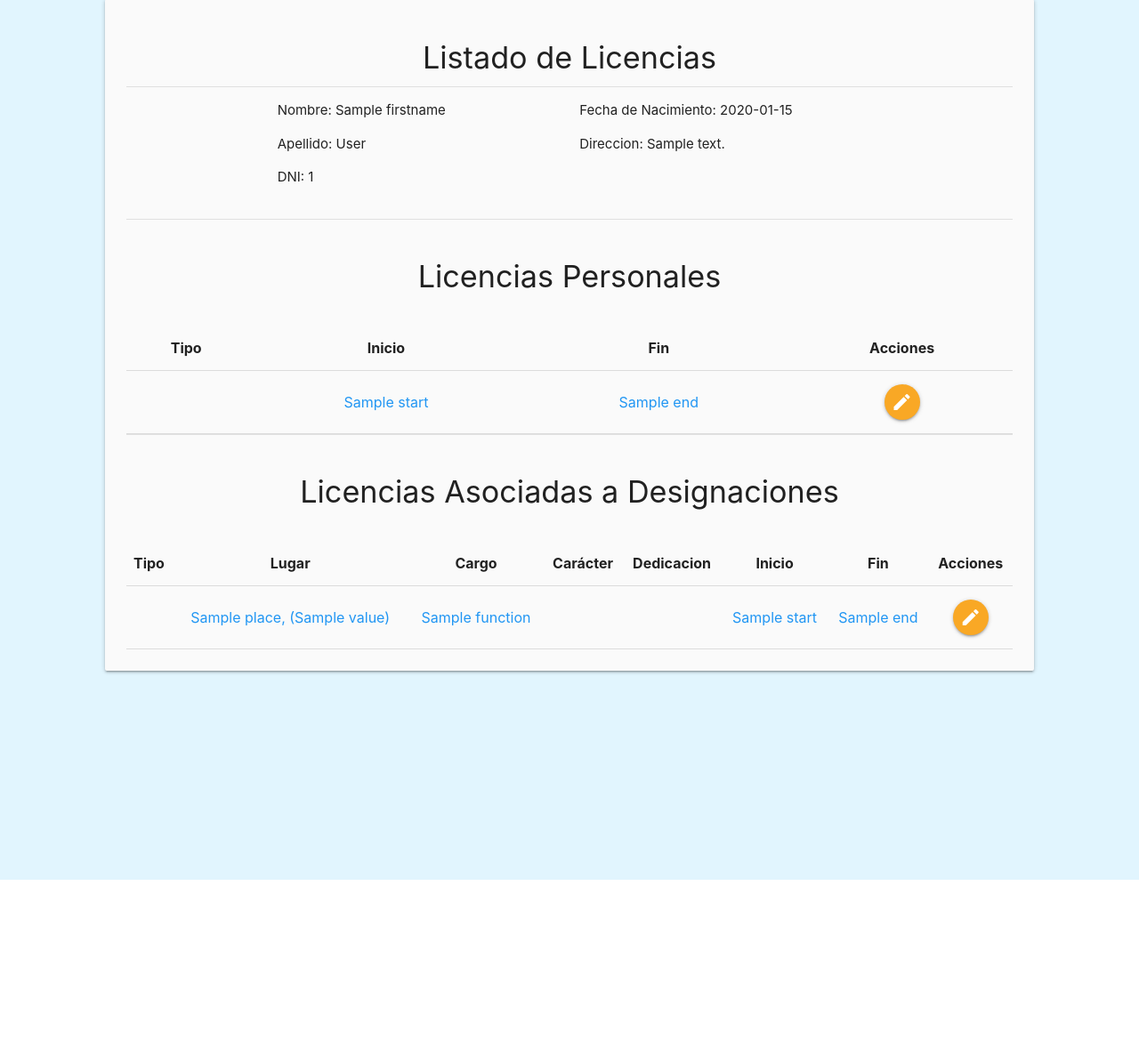
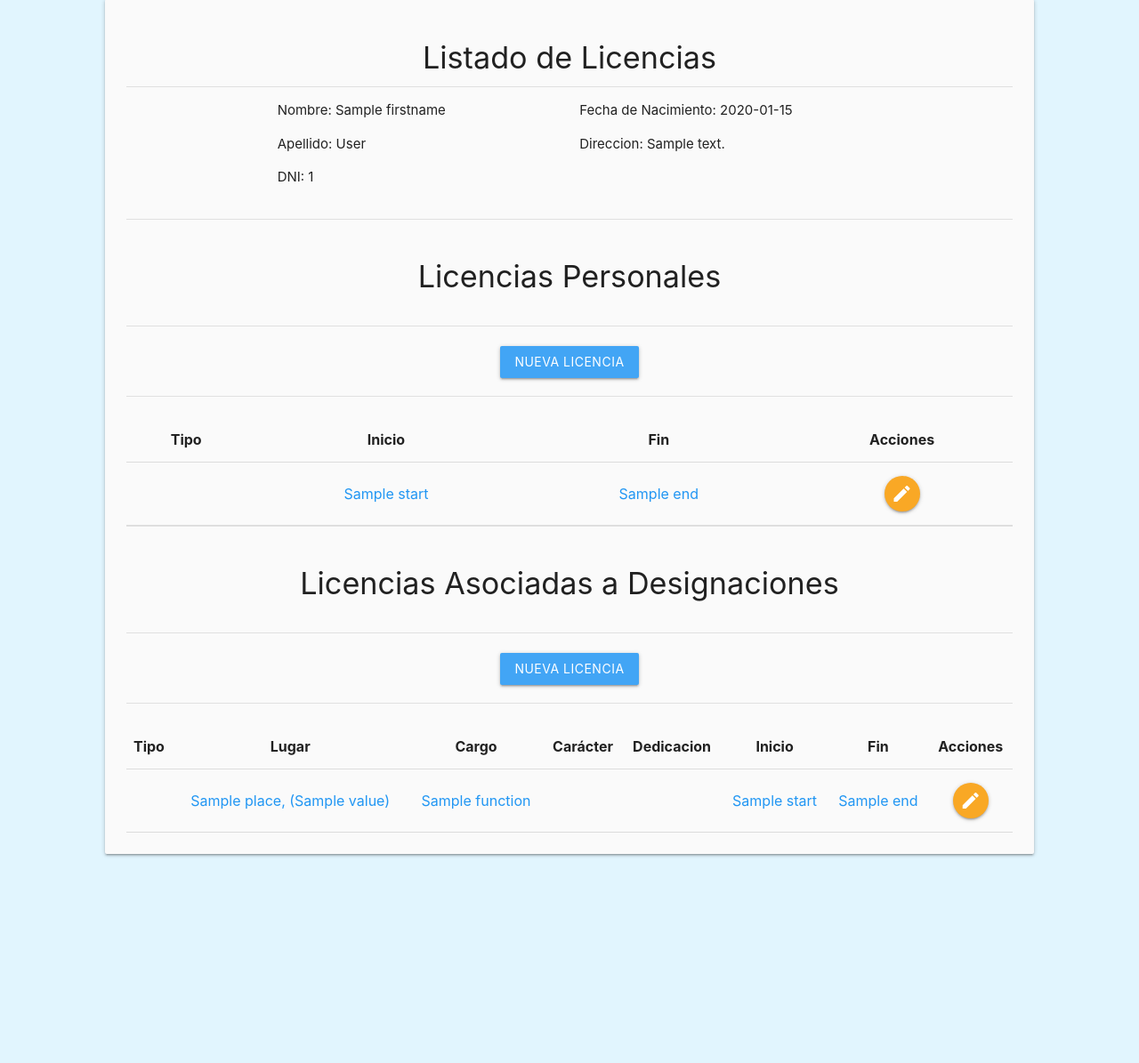
Before and after one commit to pablodanielrey/sileg-api, a Flask app: template src/sileg/bp/web/leavelicense/templates/personLicenses.html in a window 1280 px wide. Shown: the part 140-1335 px from the top of the page at 89% size. Before the commit the page ends 1129 px from the top, so only its background shows below. Run offline with Flask 2, Linux system fonts and the light colour scheme; the template is opened without the code that fills it: most values are stand-ins (such as "Sample title", 1, 10 or a date in 2020).

Commit message:
agregue botones para poder crear las licencias directamente desde las pantallas

```diff
--- a/src/sileg/bp/web/leavelicense/templates/personLicenses.html
+++ b/src/sileg/bp/web/leavelicense/templates/personLicenses.html
@@ -29,6 +29,18 @@
                 <h4> Licencias Personales </h4>
             </div>
             <br>
+
+            <!-- para generar una licencia nueva de persona -->
+            <div class="divider"></div>
+            <br>
+            <div class="row">
+                <div class="col m12 center">
+                    <a class="btn waves-effect blue lighten-1" href="{{url_for('leavelicense.create_personal_leave', uid=person.id)}}">Nueva Licencia</a>
+                </div>
+            </div>
+            <div class="divider"></div>
+            <br>
+
             <div>
                 <table class="responsive-table highlight">
                     <thead>
@@ -59,6 +71,18 @@
             <div class="center">
                 <h4> Licencias Asociadas a Designaciones </h4>
             </div>
+            <br>
+
+
+            <!-- para generar una licencia nueva de designación -->
+            <div class="divider"></div>
+            <br>
+            <div class="row">
+                <div class="col m12 center">
+                    <a class="btn waves-effect blue lighten-1" href="{{url_for('designations.personDesignations', uid=person.id)}}">Nueva Licencia</a>
+                </div>
+            </div>
+            <div class="divider"></div>
             <br>
 
             <div>
```
